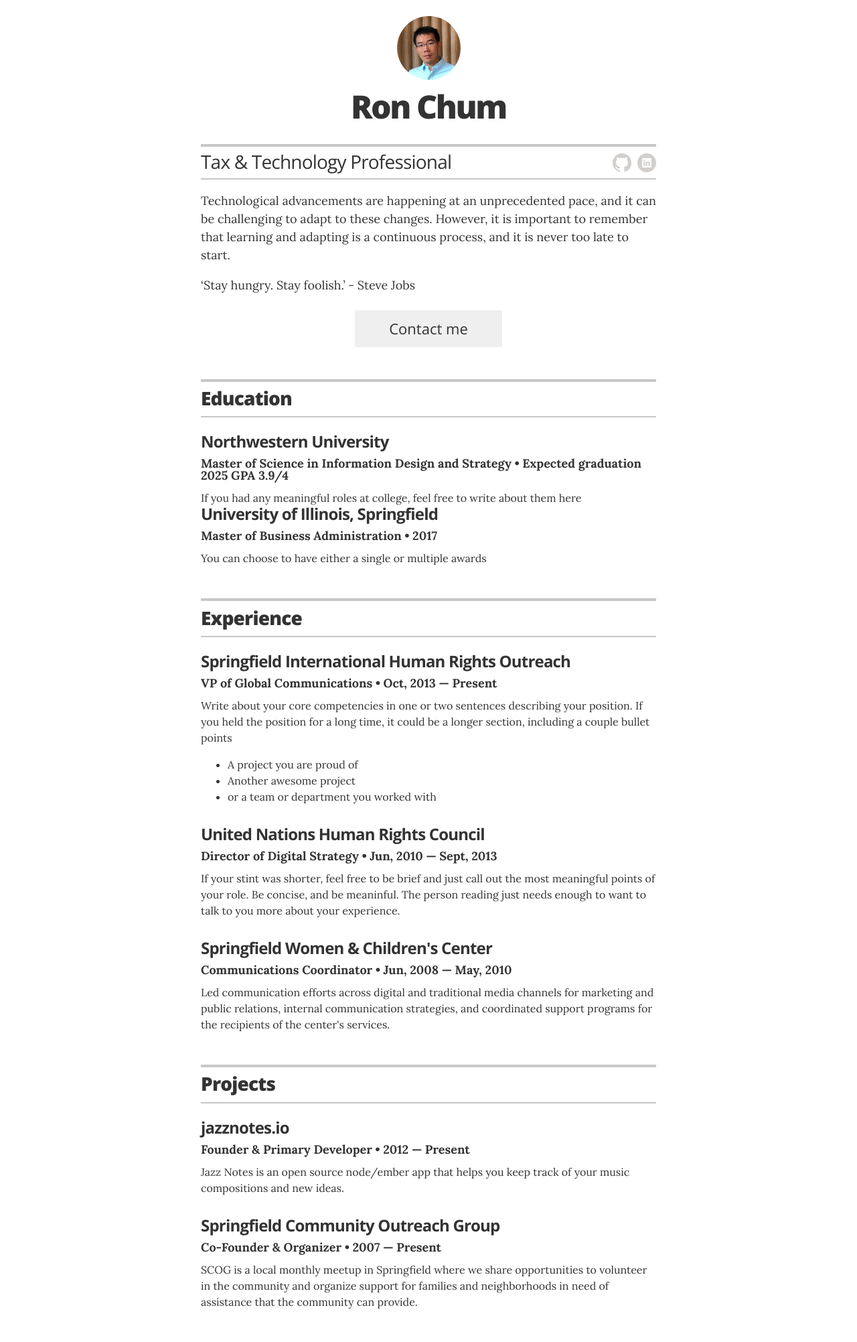
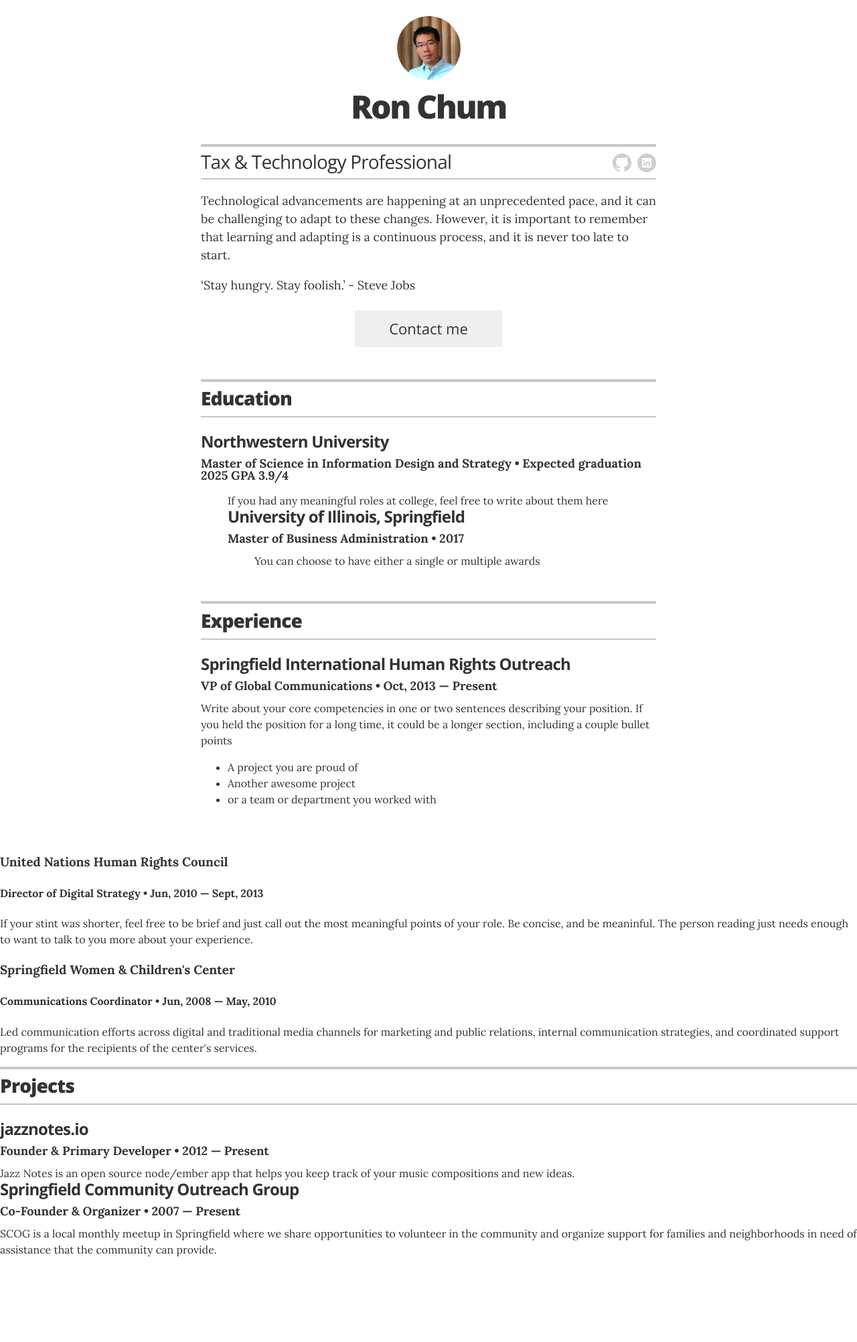
Before and after one commit to rchum/portfolio, a Jekyll site: the page built from index.html, in a window 1280 px wide. Shown: the whole page at 67% size. Built offline with Jekyll 4.4.1, drawn with Linux system fonts in a browser that asks for light colours; after the commit the page ends 1925 px from its top, so only the background shows below that.

Commit message:
Update resume.html

```diff
--- a/_layouts/resume.html
+++ b/_layouts/resume.html
@@ -62,9 +62,9 @@
           <h3 class="resume-item-title" itemprop="name">{{ education.uni }}</h3>
           <h4 class="resume-item-details group" itemprop="description">{{ education.degree }} &bull; {{ education.year }}</h4>
         <!-- <h5 class="resume-item-details award-title" itemprop="description">{{ education.award }}</h5> -->
-         <!-- <p class="resume-item-copy" itemprop="description">
+         <p class="resume-item-copy" itemprop="description">
             <ul class="resume-item-list">
-              {% for award in education.awards %}
+           <!--    {% for award in education.awards %}
               <li>{{ award.award }}</li>
               {% endfor %}
             </ul>
@@ -87,7 +87,7 @@
         </header>
 
         {% for job in site.data.experience %}
-        <div class="resume-item" itemscope itemprop="worksFor" itemtype="http://schema.org/Organization">
+       <!-- <div class="resume-item" itemscope itemprop="worksFor" itemtype="http://schema.org/Organization"> -->
           <h3 class="resume-item-title" itemprop="name">{{ job.company }}</h3>
           <h4 class="resume-item-details" itemprop="description">{{ job.position }} &bull; {{ job.duration }}</h4>
           <p class="resume-item-copy">{{ job.summary }}</p>
@@ -108,8 +108,8 @@
         </header>
 
         {% for project in site.data.projects %}
-        <div class="resume-item" itemscope itemtype="http://schema.org/CreativeWork">
-          <meta itemprop="creator" content="{{ site.resume_name }}" itemtype="http://schema.org/Person" />
+     <!--   <div class="resume-item" itemscope itemtype="http://schema.org/CreativeWork"> -->
+       <!--   <meta itemprop="creator" content="{{ site.resume_name }}" itemtype="http://schema.org/Person" /> -->
           <h3 class="resume-item-title" itemprop="name">{% if project.url %}<a href="{{ project.url }}" itemprop="url">{{ project.project }}</a>{% else %}{{ project.project }}{% endif %}</h3>
           <h4 class="resume-item-details" itemprop="description">{{ project.role }}  &bull; {{ project.duration }}</h4>
           <p class="resume-item-copy">{{ project.description }}</p>
```
